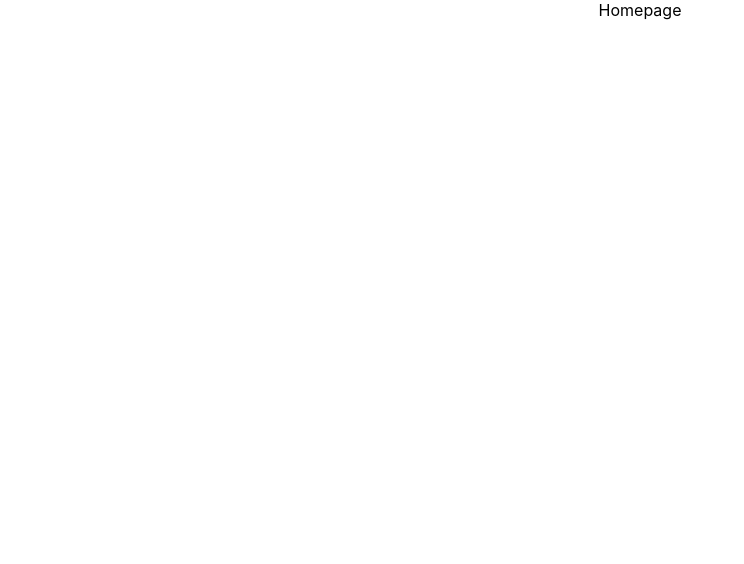
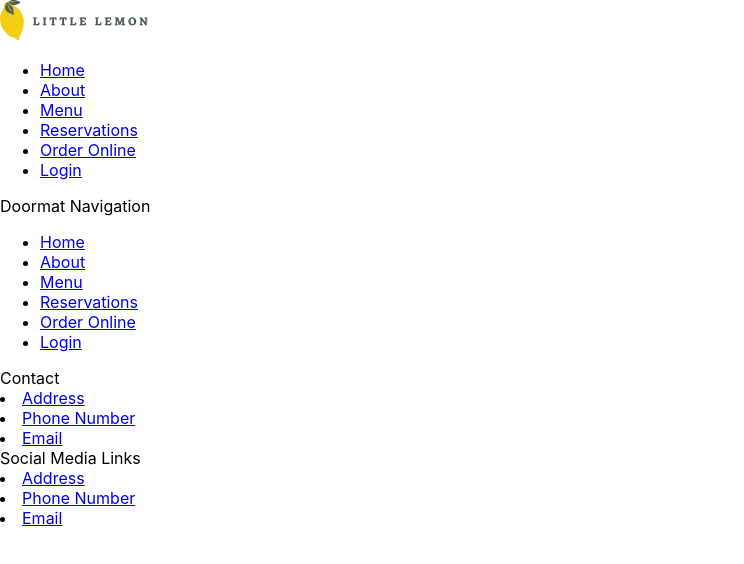
Before and after one commit to hgavil/react-little-lemon, a React (Create React App) app: page / in a window 1280 px wide. Shown: the top 564 px of the page, without its empty margins (0-744 px from the left). Built offline with nearby package versions, Linux system fonts and the light colour scheme.

Commit message:
added basic html structure

```diff
--- a/public/index.html
+++ b/public/index.html
@@ -7,8 +7,11 @@
     <meta name="theme-color" content="#000000" />
     <meta
       name="description"
-      content="Web site created using create-react-app"
+      content="Website for the Little Lemon restaurant"
     />
+    <meta name="og:title" content="Little Lemon"/>
+    <meta name="og:description" content="Family-owned Mediterranean restaurant"/>
+    <meta name="og:image" content=""/>
     <link rel="apple-touch-icon" href="%PUBLIC_URL%/logo192.png" />
     <!--
       manifest.json provides metadata used when your web app is installed on a
--- a/src/App.js
+++ b/src/App.js
@@ -1,10 +1,25 @@
 import './App.css';
+import {Header} from "./components/Header";
+import {Nav} from "./components/Nav";
+import {Main} from "./components/Main";
+import {Footer} from "./components/Footer";
 
 function App() {
   return (
-    <div className="App">
-      Homepage
-    </div>
+    <>
+      <Header>
+
+      </Header>
+      <Nav>
+
+      </Nav>
+      <Main>
+
+      </Main>
+      <Footer>
+
+      </Footer>
+    </>
   );
 }
 
--- /dev/null
+++ b/src/components/Footer.js
@@ -0,0 +1,29 @@
+export function Footer() {
+    return (
+        <footer>
+            <>
+                Doormat Navigation
+                <ul>
+                    <li><a href={'/home'}>Home</a></li>
+                    <li><a href={'/about'}>About</a></li>
+                    <li><a href={'/menu'}>Menu</a></li>
+                    <li><a href={'/reservations'}>Reservations</a></li>
+                    <li><a href={'/order-online'}>Order Online</a></li>
+                    <li><a href={'/login'}>Login</a></li>
+                </ul>
+            </>
+            <>
+                Contact
+                <li><a href={'/'}>Address</a></li>
+                <li><a href={'/'}>Phone Number</a></li>
+                <li><a href={'/'}>Email</a></li>
+            </>
+            <>
+                Social Media Links
+                <li><a href={'/'}>Address</a></li>
+                <li><a href={'/'}>Phone Number</a></li>
+                <li><a href={'/'}>Email</a></li>
+            </>
+        </footer>
+    )
+}
--- /dev/null
+++ b/src/components/Header.js
@@ -0,0 +1,9 @@
+
+
+export function Header() {
+    return (
+        <header>
+            <img src={require('../assets/logo.png')} alt={"little lemon logo"}/>
+        </header>
+    )
+}
--- /dev/null
+++ b/src/components/Main.js
@@ -0,0 +1,7 @@
+export function Main() {
+    return (
+        <main>
+
+        </main>
+    )
+}
--- /dev/null
+++ b/src/components/Nav.js
@@ -0,0 +1,15 @@
+export function Nav() {
+    return (
+        <nav>
+            <ul>
+                <li><a href={'/home'}>Home</a></li>
+                <li><a href={'/about'}>About</a></li>
+                <li><a href={'/menu'}>Menu</a></li>
+                <li><a href={'/reservations'}>Reservations</a></li>
+                <li><a href={'/order-online'}>Order Online</a></li>
+                <li><a href={'/login'}>Login</a></li>
+            </ul>
+
+        </nav>
+    )
+}
```
Also changed, not shown: src/assets/logo.png (added), src/assets/restaurant.jpg (added).
